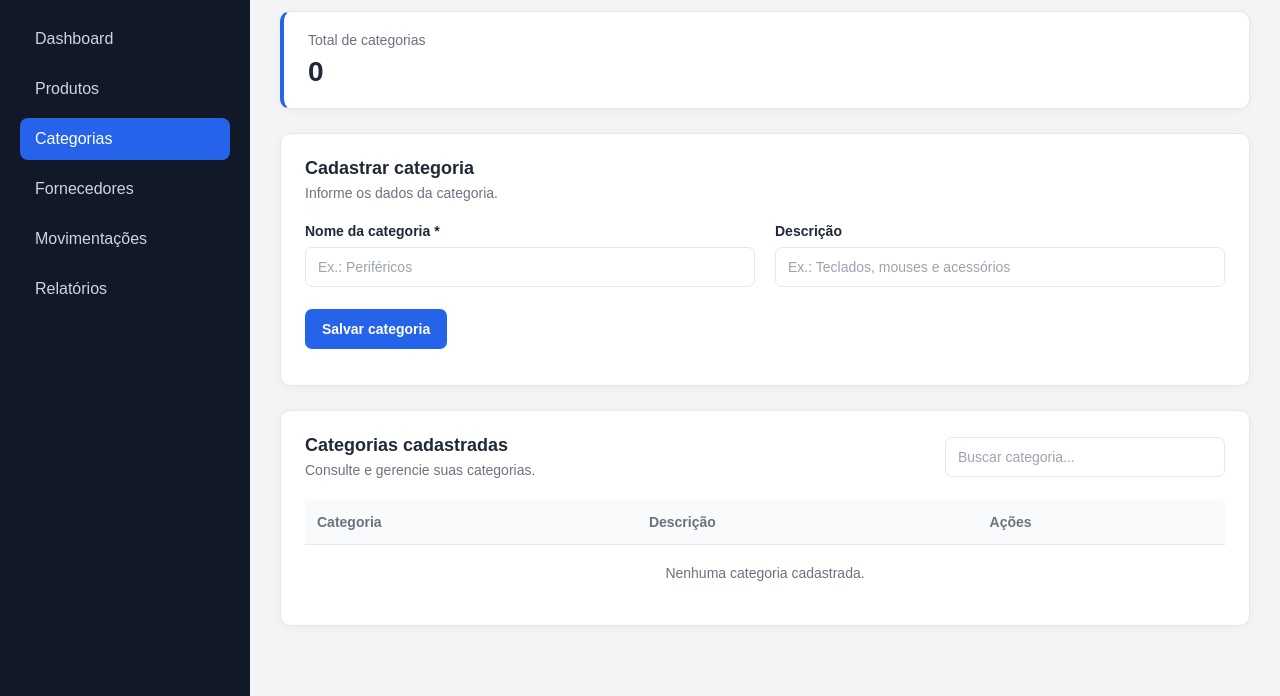
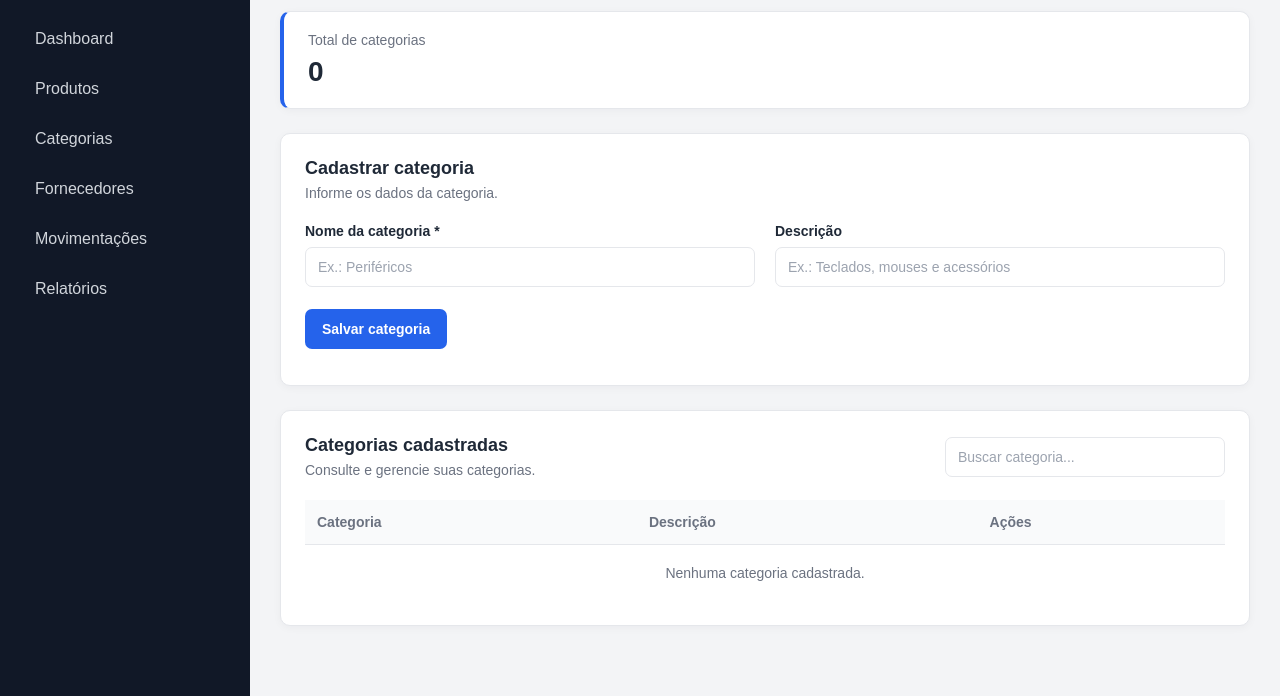
Before and after one commit to danielsales-cmd/stockpro, a plain HTML site: page pages/categorias.html in a window 1280 px wide. Shown: the part 104-800 px from the top of the page. Drawn offline with Linux system fonts and the light colour scheme.

Commit message:
arrumando css

```diff
--- a/pages/categorias.html
+++ b/pages/categorias.html
@@ -19,7 +19,7 @@
             <nav class="menu">
                 <a href="../index.html">Dashboard</a>
                 <a href="produtos.html">Produtos</a>
-                <a href="categorias.html" class="ativo">Categorias</a>
+                <a href="categorias.html">Categorias</a>
                 <a href="fornecedores.html">Fornecedores</a>
                 <a href="movimentacoes.html">Movimentações</a>
                 <a href="relatorios.html">Relatórios</a>
```
